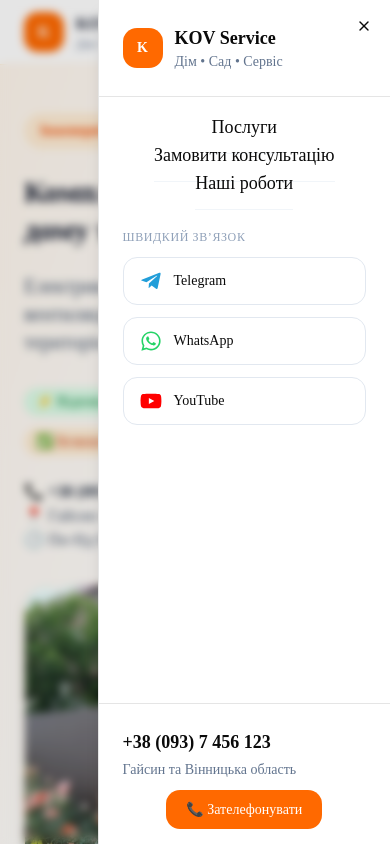
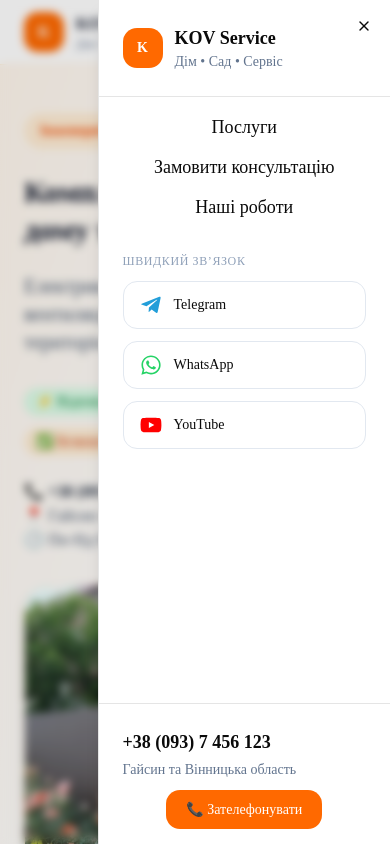
Before and after one commit to KovAlex010422/kov-service, a Next.js app: page / in a window 390 px wide. Both pictures are taken after a click on the button 344 px from the left and 32 px from the top of the page. Shown: the top 844 px of the page. Built offline with nearby package versions, Linux system fonts and the light colour scheme.

Commit message:
Change mobile menu

```diff
--- a/src/components/layout/Header.jsx
+++ b/src/components/layout/Header.jsx
@@ -195,7 +195,7 @@ export default function Header() {
                 {/* Меню */}
                 <div className="flex-1 px-6 py-4">
 
-                  <nav className="flex flex-col">
+                  <nav className="flex flex-col gap-3">
 
                     {menuItems.map((item) => (
                       <SheetClose
@@ -206,14 +206,16 @@ export default function Header() {
                           href={item.href}
                           className="
   py-4
+  px-3
 
   text-lg
   font-medium
 
-                border-b
-                border-slate-100
+  rounded-xl
 
+  hover:bg-orange-50
   hover:text-orange-500
+
   transition
 "
                         >
```
Lines whose indentation alone changed are shown as unchanged.
